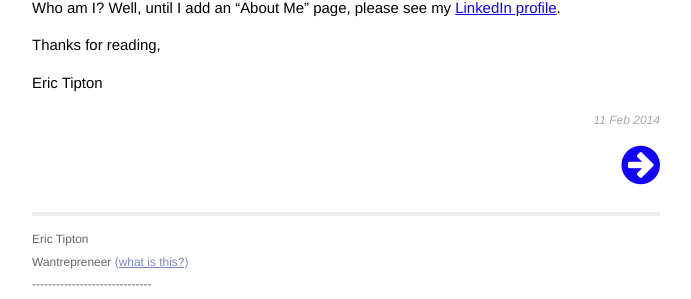
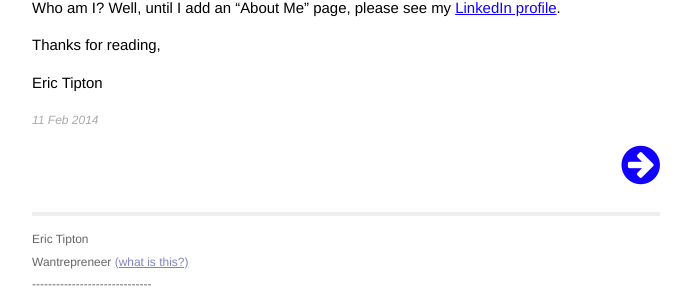
Before and after one commit to etipton/etipton.github.io, a Jekyll site: the page built from _posts/2014-02-11-first-post.markdown, in a window 1280 px wide. Shown: the part 484-783 px from the top of the page, without its empty margins (294-985 px from the left). Built offline with Jekyll 4.4.1, drawn with Linux system fonts in a browser that asks for light colours; nearby versions of some CDN libraries; Markdown is read by kramdown in place of the engine named in the settings.

Commit message:
move timestamp

```diff
--- a/_layouts/post.html
+++ b/_layouts/post.html
@@ -10,6 +10,6 @@ layout: default
 
   {{ content }}
 
-  <p id="timestamp" class="meta right">{{ page.date | date_to_string }}</p>
+  <p id="timestamp" class="meta">{{ page.date | date_to_string }}</p>
   {% include prevnext.html %}
 </div>
```
